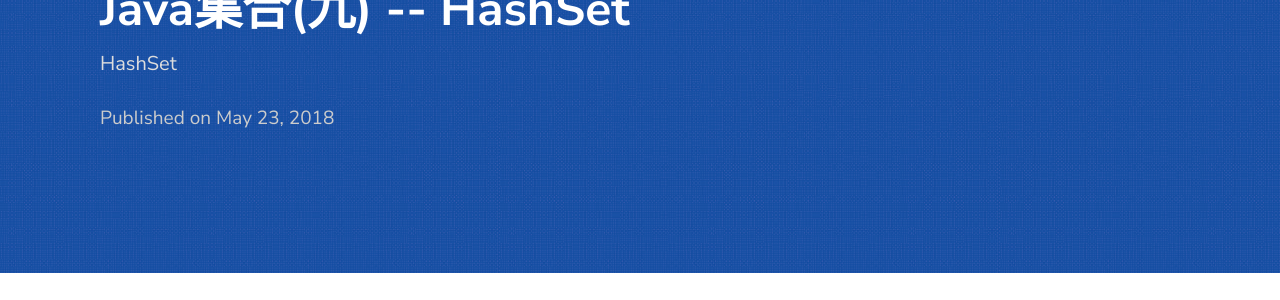
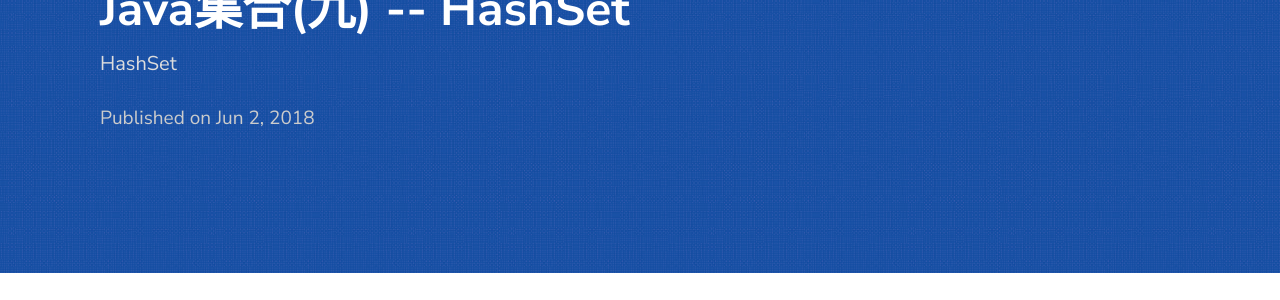
Before and after one commit to swz1993/swz1993.github.io, a Jekyll site: the page built from _posts/2019-06-02-HashSet.markdown, in a window 1280 px wide and 900 px high. Shown: the part 139-439 px from the top of the window. Built offline with Jekyll 4.4.1, drawn with Linux system fonts in a browser that asks for light colours.

Commit message:
Update 2019-06-02-HashSet.markdown

```diff
--- a/_posts/2019-06-02-HashSet.markdown
+++ b/_posts/2019-06-02-HashSet.markdown
@@ -1,7 +1,7 @@
 ---
 layout: post
 title:  "Java集合(九) -- HashSet"
-date:   2018-05-23 21:03:36 +0530
+date:   2018-06-02 21:03:36 +0530
 description: HashSet
 ---
 此类由一个哈希表(实际上是一个HashMap实例)支持。 不保证元素的顺序，特别是，它不保证顺序随着时间的推移保持不变。该集合没有重复的元素并且允许使用null元素。该类为基本操作（add()、remove()、contains()和size()）提供恒定的时间性能，假设散列函数在桶之间正确地分散元素。 迭代此集合需要的时间与HashSet实例的大小（元素数量）加上后备HashMap实例的“容量”（桶数）之和成比例。 因此，如果迭代性能很重要，则不要将初始容量设置得太高（或负载因子太低）。另外，跟之前分析的其他集合类一样，它是非同步的。
```
